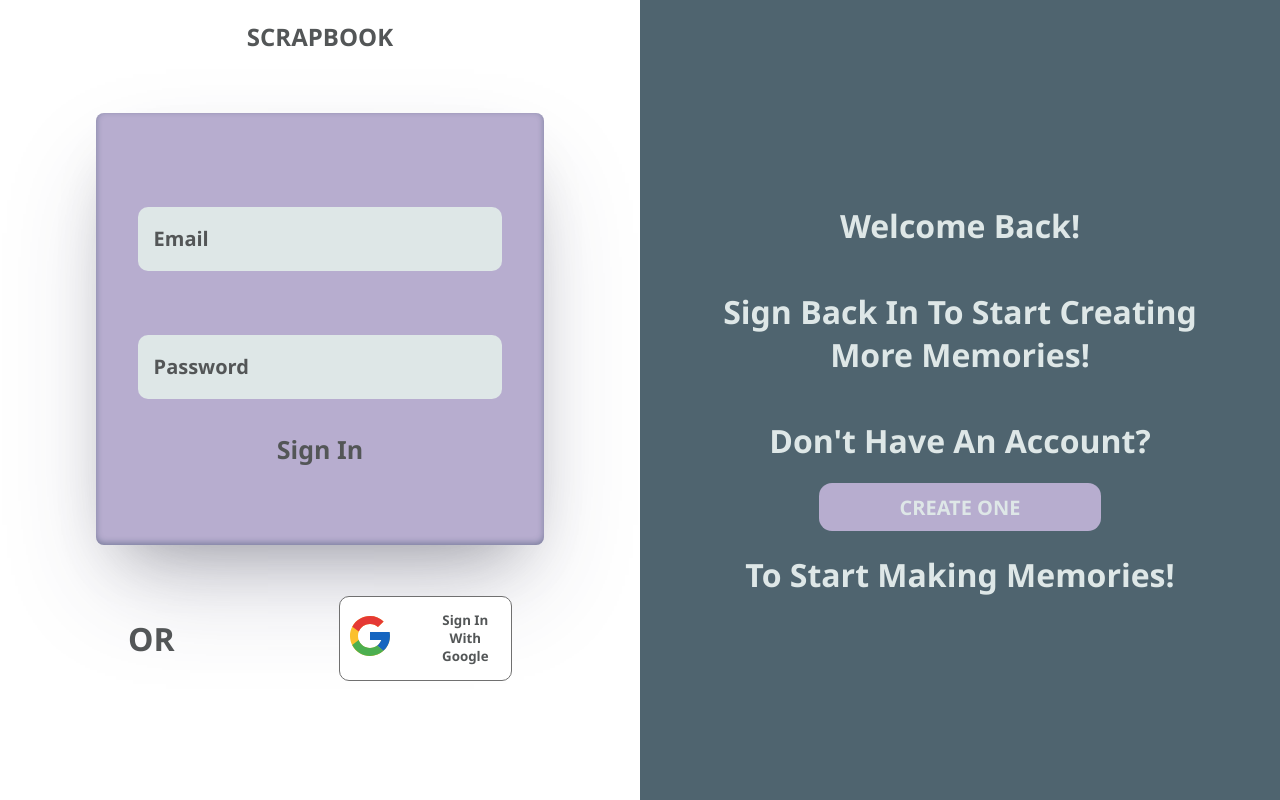
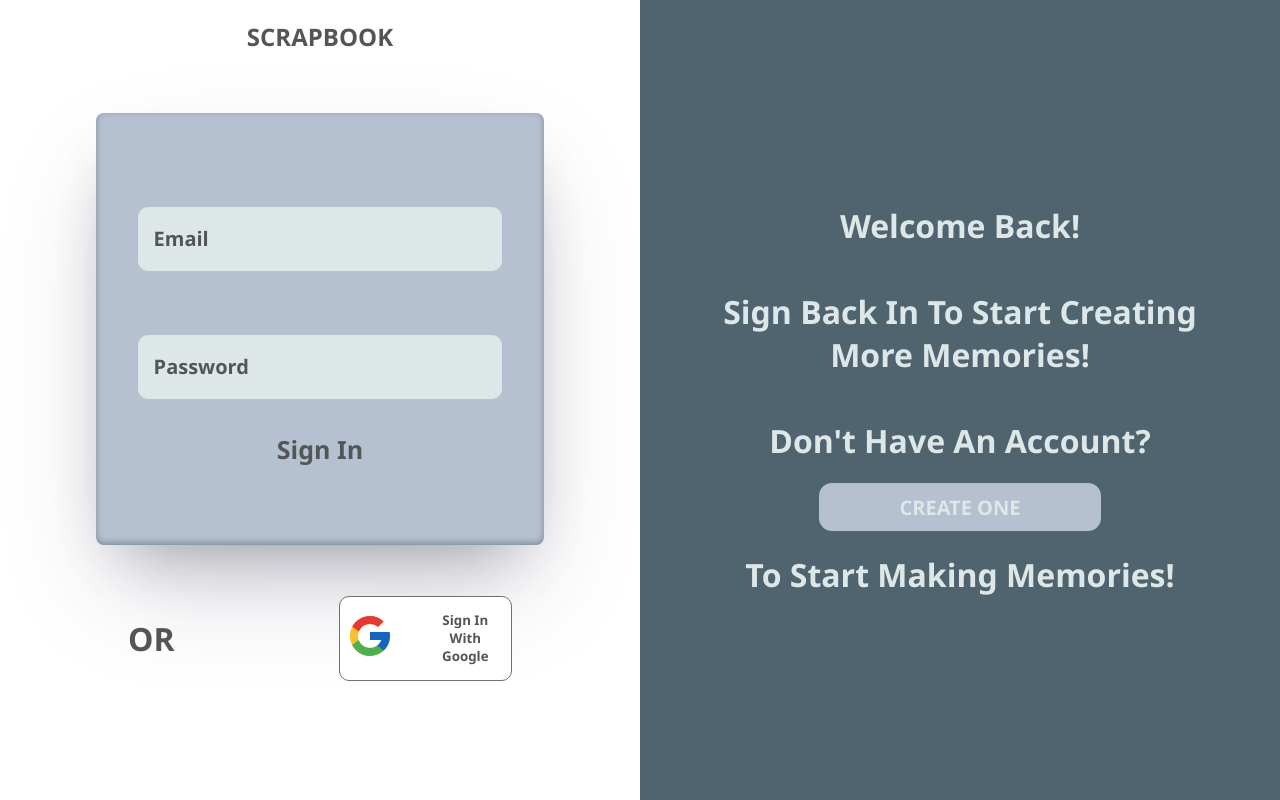
Before and after one commit to Braulee7/Scrapbook, a React (Create React App) app: page /login in a window 1280 px wide. Built offline with nearby package versions, Linux system fonts and the light colour scheme.

Commit message:
Started changing color scheme

```diff
--- a/src/index.css
+++ b/src/index.css
@@ -1,10 +1,10 @@
 :root {
   --dark-blue: #4f646f;
   --black: #535657;
-  --purple: #b7adcf;
+  --purple: #b5c0d0;
   --grey: #dee7e7;
-  --white: #f4faff;
+  --white: #f5e8dd;
   --red: #e4572e;
-  --green: #80ed99;
-  --pink: #fcd3de;
+  --green: #ccd3ca;
+  --pink: #eed3d9;
 }
```
